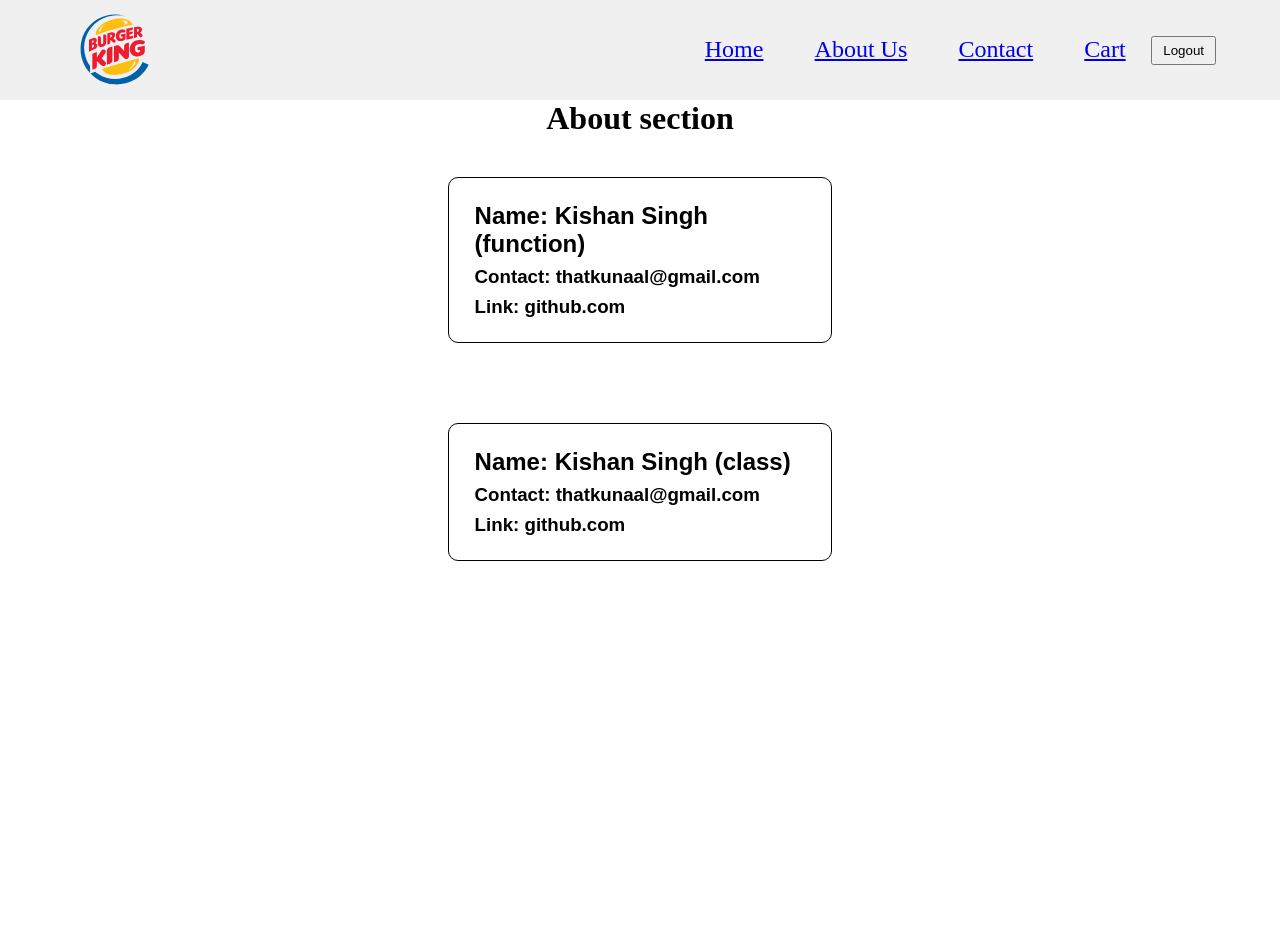
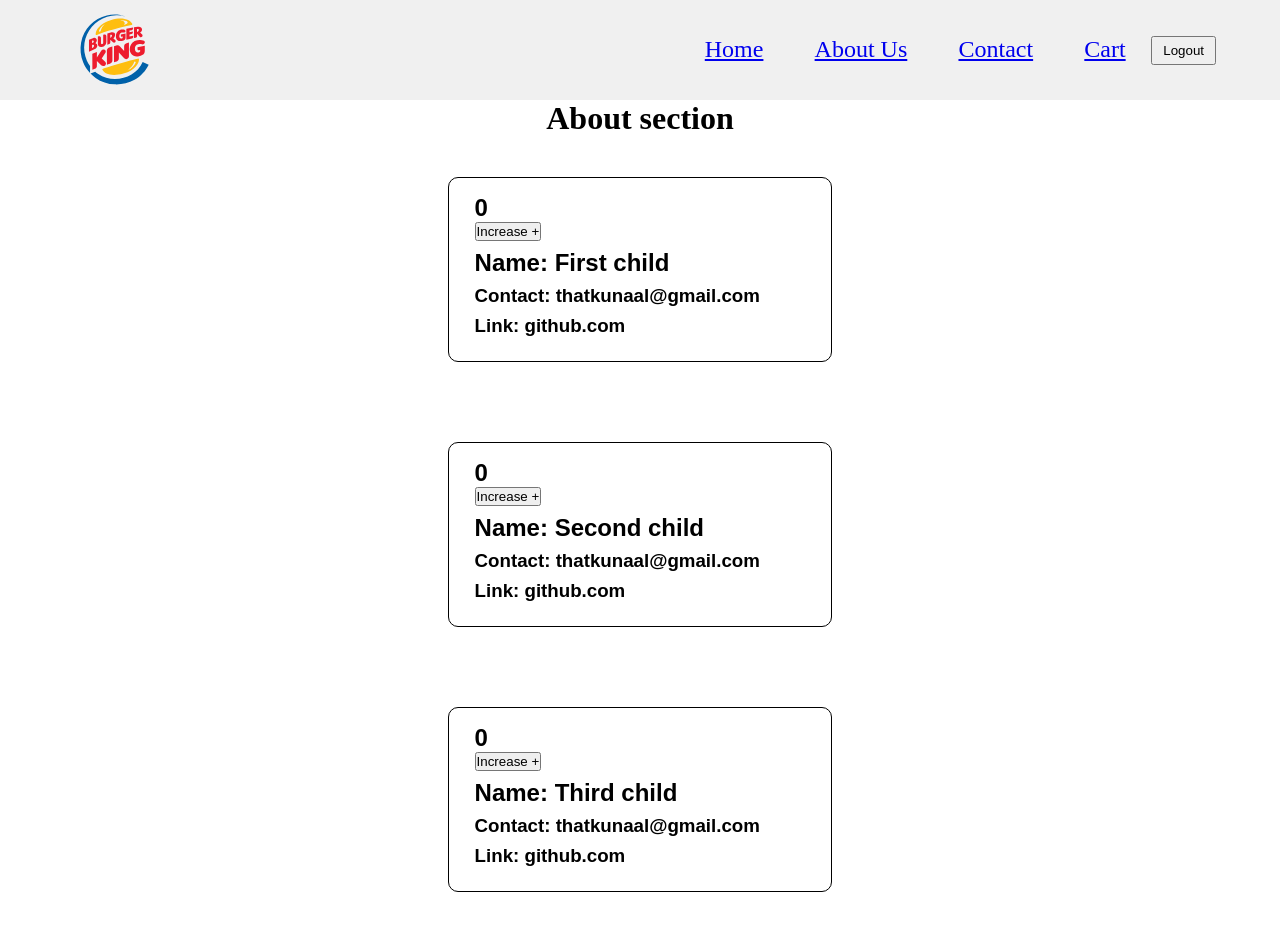
Before and after one commit to thatkunaaal/swiggy-frontend, a React (Vite) app: page /about in a window 1280 px wide. Before the commit the page ends 800 px from the top, so only its background shows below. Built offline with nearby package versions, Linux system fonts and the light colour scheme.

Commit message:
Learned about Class component lifecycle

```diff
--- a/src/component/About.jsx
+++ b/src/component/About.jsx
@@ -1,17 +1,34 @@
 import User from "./User";
 import UserClass from "./UserClass";
+import { Component } from "react";
 
-const About = () => {
-  return (
-    <div className=" flex-column-center">
-      <div>
-        <h1>About section</h1>
-      </div>
 
-      <User name={"Kishan Singh (function)"} />
-      <UserClass name={"Kishan Singh (class)"} />
-    </div>
-  );
-};
+class About extends Component{
+
+    constructor(){
+        super();
+        console.log("Parent Constructor")
+    }
+
+    componentDidMount(){
+
+        console.log("Parent ComponentDidMount")
+      }
+
+    render(){
+        console.log("Parent Render")
+        return(
+            <div className=" flex-column-center">
+            <div>
+              <h1>About section</h1>
+            </div>
+
+            <UserClass name={"First child "} />
+            <UserClass name={"Second child "} />
+            <UserClass name={"Third child "} />
+          </div>
+        )
+    }
+}
 
 export default About;
--- a/src/component/Body.jsx
+++ b/src/component/Body.jsx
@@ -21,11 +21,13 @@ const Body = () => {
 
     const data = await res.json();
     const resList =
-      data?.data?.cards[3]?.card?.card?.gridElements?.infoWithStyle
+      data?.data?.cards[4]?.card?.card?.gridElements?.infoWithStyle
         ?.restaurants;
     setListOfRestaurant(resList);
     setAllRestaurantList(resList);
   };
+
+  console.log("Body rendered");
 
   const filterTopRestaurant = () => {
     if (toggle) {
--- a/src/component/RestaurantMenu.jsx
+++ b/src/component/RestaurantMenu.jsx
@@ -14,6 +14,7 @@ const RestaurantMenu = () => {
     const fetchData = async () => {
         const data = await fetch(MENU_URL+resId);
         const json = await data.json();
+        console.log(json);
         setResData(json);
     }
 
--- a/src/component/UserClass.jsx
+++ b/src/component/UserClass.jsx
@@ -4,12 +4,28 @@ class UserClass extends React.Component {
 
   constructor(props){
     super(props);
+    console.log(this.props.name + "Constructor")
+    this.state ={
+        count : 0,
+    }
+
+  }
+
+  componentDidMount(){
+    console.log(this.props.name + "ComponentDidMount")
   }
 
   render() {
-
+    const {count} = this.state;
+    console.log(this.props.name + "Render")
     return (
       <div className="user-card">
+        <h2>{count}</h2>
+        <button onClick={() => {
+            this.setState({
+                count : this.state.count + 1,
+            })
+        }}>Increase +</button>
         <h2 style={{ margin: "1vh 0" }}>Name: {this.props.name}</h2>
         <h3 style={{ margin: "1vh 0" }}>Contact: thatkunaal@gmail.com</h3>
         <h3 style={{ margin: "1vh 0" }}>Link: github.com</h3>
```
